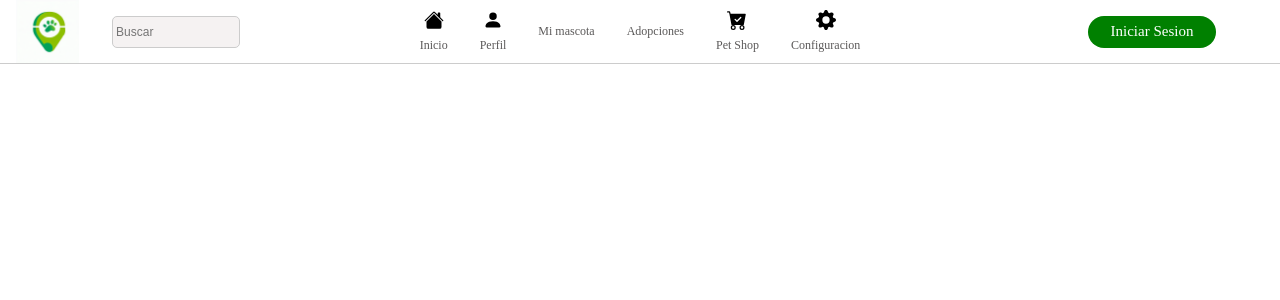
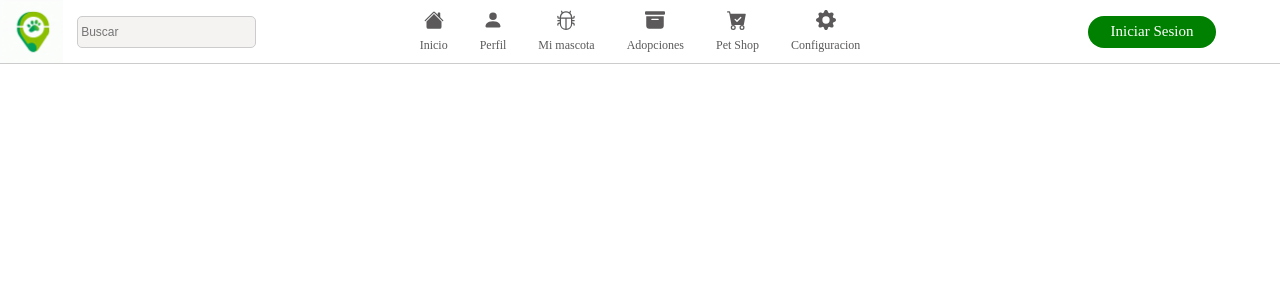
Before and after one commit to Maximiliano17/Petzify-App-Web, a React (Vite) app: page /home in a window 1280 px wide. Shown: the top 300 px of the page. Built offline with nearby package versions, Linux system fonts and the light colour scheme.

Commit message:
Subir cambios}

```diff
--- a/src/components/Header.jsx
+++ b/src/components/Header.jsx
@@ -28,7 +28,7 @@
             <ul>
                     <li>
 
-                    <svg xmlns="http://www.w3.org/2000/svg" width="20" height="20" fill="currentColor" class="bi bi-house-fill" viewBox="0 0 16 16">
+                    <svg xmlns="http://www.w3.org/2000/svg" width="20" height="20" fill="#5b5959" class="bi bi-house-fill" viewBox="0 0 16 16">
                       <path d="M8.707 1.5a1 1 0 0 0-1.414 0L.646 8.146a.5.5 0 0 0 .708.708L8 2.207l6.646 6.647a.5.5 0 0 0 .708-.708L13 5.793V2.5a.5.5 0 0 0-.5-.5h-1a.5.5 0 0 0-.5.5v1.293L8.707 1.5Z"/>
                       <path d="m8 3.293 6 6V13.5a1.5 1.5 0 0 1-1.5 1.5h-9A1.5 1.5 0 0 1 2 13.5V9.293l6-6Z"/>
                     </svg>
@@ -39,7 +39,7 @@
                     </li>
                     <li>
 
-                    <svg xmlns="http://www.w3.org/2000/svg" width="20" height="20" fill="currentColor" class="bi bi-person-fill" viewBox="0 0 16 16">
+                    <svg xmlns="http://www.w3.org/2000/svg" width="20" height="20" fill="#5b5959" class="bi bi-person-fill" viewBox="0 0 16 16">
                       <path d="M3 14s-1 0-1-1 1-4 6-4 6 3 6 4-1 1-1 1H3Zm5-6a3 3 0 1 0 0-6 3 3 0 0 0 0 6Z"/>
                     </svg>
 
@@ -49,11 +49,19 @@
                     </li>
                     <li>
 
+                    <svg xmlns="http://www.w3.org/2000/svg"width="20" height="20" fill="#5b5959"  class="bi bi-bug" viewBox="0 0 16 16">
+                      <path d="M4.355.522a.5.5 0 0 1 .623.333l.291.956A4.979 4.979 0 0 1 8 1c1.007 0 1.946.298 2.731.811l.29-.956a.5.5 0 1 1 .957.29l-.41 1.352A4.985 4.985 0 0 1 13 6h.5a.5.5 0 0 0 .5-.5V5a.5.5 0 0 1 1 0v.5A1.5 1.5 0 0 1 13.5 7H13v1h1.5a.5.5 0 0 1 0 1H13v1h.5a1.5 1.5 0 0 1 1.5 1.5v.5a.5.5 0 1 1-1 0v-.5a.5.5 0 0 0-.5-.5H13a5 5 0 0 1-10 0h-.5a.5.5 0 0 0-.5.5v.5a.5.5 0 1 1-1 0v-.5A1.5 1.5 0 0 1 2.5 10H3V9H1.5a.5.5 0 0 1 0-1H3V7h-.5A1.5 1.5 0 0 1 1 5.5V5a.5.5 0 0 1 1 0v.5a.5.5 0 0 0 .5.5H3c0-1.364.547-2.601 1.432-3.503l-.41-1.352a.5.5 0 0 1 .333-.623zM4 7v4a4 4 0 0 0 3.5 3.97V7H4zm4.5 0v7.97A4 4 0 0 0 12 11V7H8.5zM12 6a3.989 3.989 0 0 0-1.334-2.982A3.983 3.983 0 0 0 8 2a3.983 3.983 0 0 0-2.667 1.018A3.989 3.989 0 0 0 4 6h8z"/>
+                    </svg>
+
                     <Link className={styles.item}>
                       Mi mascota
                      </Link>
                     </li>
                     <li>
+
+                    <svg xmlns="http://www.w3.org/2000/svg" width="20" height="20" fill="#5b5959" class="bi bi-archive-fill" viewBox="0 0 16 16">
+                      <path d="M12.643 15C13.979 15 15 13.845 15 12.5V5H1v7.5C1 13.845 2.021 15 3.357 15h9.286zM5.5 7h5a.5.5 0 0 1 0 1h-5a.5.5 0 0 1 0-1zM.8 1a.8.8 0 0 0-.8.8V3a.8.8 0 0 0 .8.8h14.4A.8.8 0 0 0 16 3V1.8a.8.8 0 0 0-.8-.8H.8z"/>
+                    </svg>
 
                         <Link className={styles.item}>
                          Adopciones
@@ -61,7 +69,7 @@
                         </li>
                     <li>
 
-                    <svg xmlns="http://www.w3.org/2000/svg" width="20" height="20" fill="currentColor" class="bi bi-cart-check-fill" viewBox="0 0 16 16">
+                    <svg xmlns="http://www.w3.org/2000/svg" width="20" height="20" fill="#5b5959" class="bi bi-cart-check-fill" viewBox="0 0 16 16">
                       <path d="M.5 1a.5.5 0 0 0 0 1h1.11l.401 1.607 1.498 7.985A.5.5 0 0 0 4 12h1a2 2 0 1 0 0 4 2 2 0 0 0 0-4h7a2 2 0 1 0 0 4 2 2 0 0 0 0-4h1a.5.5 0 0 0 .491-.408l1.5-8A.5.5 0 0 0 14.5 3H2.89l-.405-1.621A.5.5 0 0 0 2 1H.5zM6 14a1 1 0 1 1-2 0 1 1 0 0 1 2 0zm7 0a1 1 0 1 1-2 0 1 1 0 0 1 2 0zm-1.646-7.646-3 3a.5.5 0 0 1-.708 0l-1.5-1.5a.5.5 0 1 1 .708-.708L8 8.293l2.646-2.647a.5.5 0 0 1 .708.708z"/>
                     </svg>
 
@@ -71,7 +79,7 @@
                         </li>
                     <li>
 
-                    <svg xmlns="http://www.w3.org/2000/svg" width="20" height="20" fill="currentColor" class="bi bi-gear-fill" viewBox="0 0 16 16">
+                    <svg xmlns="http://www.w3.org/2000/svg" width="20" height="20" fill="#5b5959" class="bi bi-gear-fill" viewBox="0 0 16 16">
                       <path d="M9.405 1.05c-.413-1.4-2.397-1.4-2.81 0l-.1.34a1.464 1.464 0 0 1-2.105.872l-.31-.17c-1.283-.698-2.686.705-1.987 1.987l.169.311c.446.82.023 1.841-.872 2.105l-.34.1c-1.4.413-1.4 2.397 0 2.81l.34.1a1.464 1.464 0 0 1 .872 2.105l-.17.31c-.698 1.283.705 2.686 1.987 1.987l.311-.169a1.464 1.464 0 0 1 2.105.872l.1.34c.413 1.4 2.397 1.4 2.81 0l.1-.34a1.464 1.464 0 0 1 2.105-.872l.31.17c1.283.698 2.686-.705 1.987-1.987l-.169-.311a1.464 1.464 0 0 1 .872-2.105l.34-.1c1.4-.413 1.4-2.397 0-2.81l-.34-.1a1.464 1.464 0 0 1-.872-2.105l.17-.31c.698-1.283-.705-2.686-1.987-1.987l-.311.169a1.464 1.464 0 0 1-2.105-.872l-.1-.34zM8 10.93a2.929 2.929 0 1 1 0-5.86 2.929 2.929 0 0 1 0 5.858z"/>
                     </svg>
 
--- a/src/modules/Header.module.css
+++ b/src/modules/Header.module.css
@@ -17,7 +17,7 @@
     width: 20%;
     height: 100%;
     display: flex;
-    justify-content: space-around;
+    justify-content: space-between;
     align-items: center;
 }
 
@@ -73,7 +73,7 @@
 }
 
 .nav li:hover{
-    border-bottom: 1px solid #5b5959;
+    border-bottom: 1px solid green;
 }
 
 .item{
@@ -82,7 +82,7 @@
 }
 
 .buscador{
-    width: 50%;
+    width: 70%;
     height: 2rem;
     background: #f5f2f2;
     border: solid 1px #ccc;
@@ -109,6 +109,14 @@
     .nav ul{
         gap:1rem;
     }
+
+     .opciones{
+        width: 10%;
+     }
+
+     .logo{
+        width: 30%;
+     }
 
     .button_acceso_responsive{
         display: flex;
```
